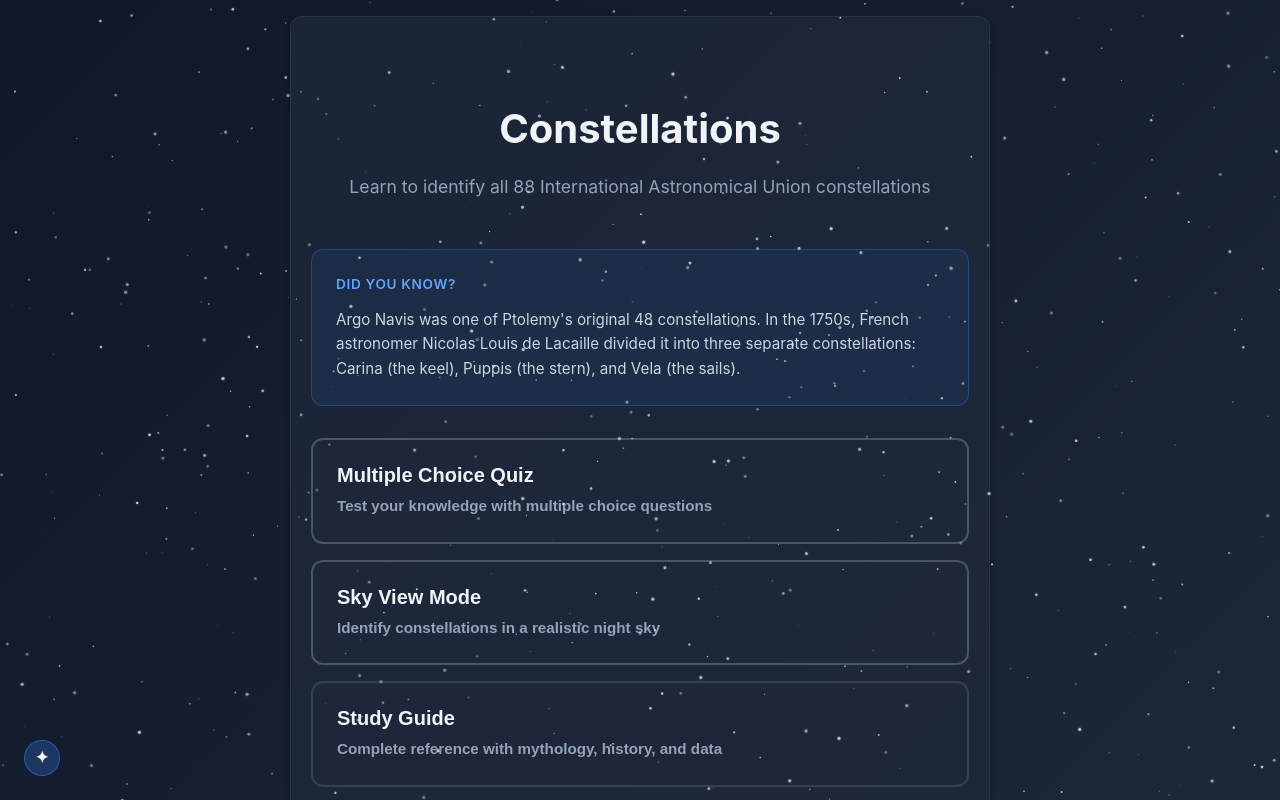
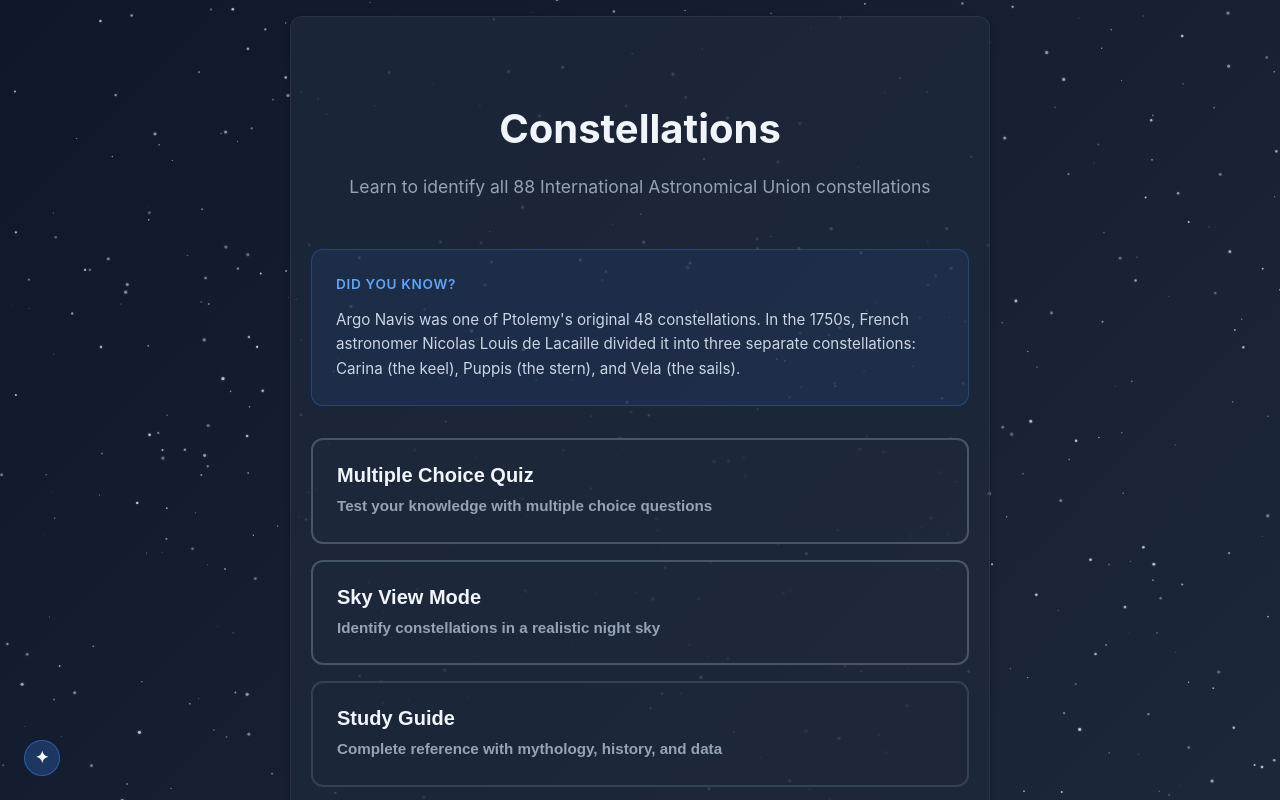
Before and after one commit to cozenom/Constellation_Quiz, a React (Vite) app: page / in a window 1280 px wide. Shown: the top 800 px of the page. Built offline with nearby package versions, Linux system fonts and the light colour scheme.

Commit message:
updated z levels

```diff
--- a/src/components/StarField.jsx
+++ b/src/components/StarField.jsx
@@ -161,7 +161,7 @@ function StarField({ constellationData }) {
                 borderRadius: 0,
                 border: 'none',
                 pointerEvents: 'none',
-                zIndex: 0,
+                zIndex: -1,
             }}
         />
     );
--- a/src/styles/index.css
+++ b/src/styles/index.css
@@ -16,8 +16,6 @@ body {
 #root {
     max-width: 800px;
     margin: 0 auto;
-    position: relative;
-    z-index: 1;
 }
 
 #root:has(.sky-view-screen) {
```
